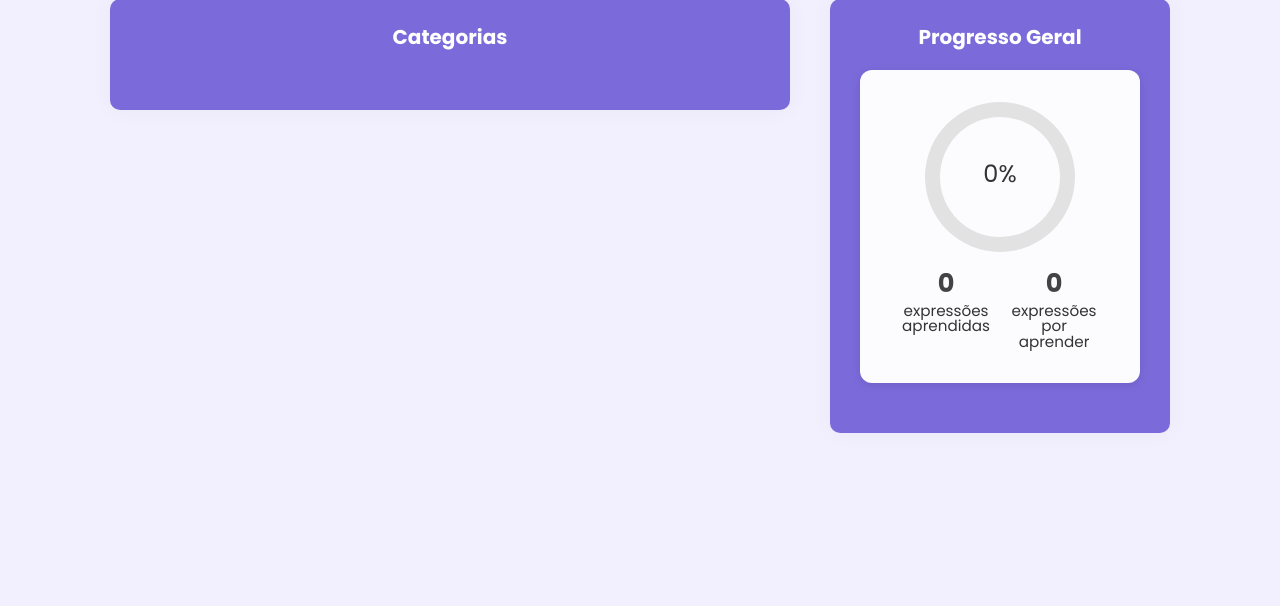
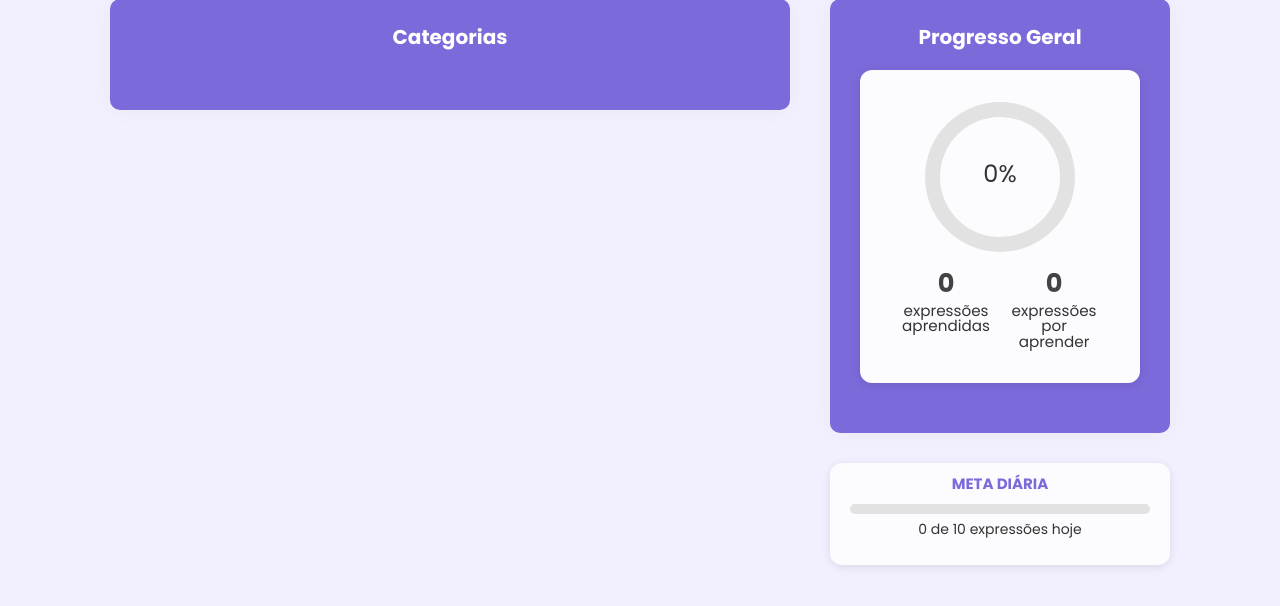
Before and after one commit to aeco24-25/relatorio-da-pap-dvdrlm, a PHP site: page /user/indexuser.php in a window 1280 px wide. Shown: the part 111-717 px from the top of the page. Run offline with PHP 8.4, Linux system fonts and the light colour scheme; the visitor is signed in with stand-in values (Sample User, id 1); data that the repository does not hold is empty.

Commit message:
meta a divar

```diff
--- a/BD/dteaches.sql
+++ b/BD/dteaches.sql
@@ -33,6 +33,7 @@ CREATE TABLE progresso (
     username VARCHAR(20),
     id_expressao INT,
     completo BOOLEAN DEFAULT FALSE,
+    data_conclusao DATETIME DEFAULT NULL,
     PRIMARY KEY (username, id_expressao),
     FOREIGN KEY (username) REFERENCES users(username),
     FOREIGN KEY (id_expressao) REFERENCES expressoes(id_expressao)
--- a/user/css/styleindexuser.css
+++ b/user/css/styleindexuser.css
@@ -244,3 +244,38 @@ border-left: 5px solid #4CAF50 !important;
 .categoria-completa:hover .categoria-titulo {
 color: #66BB6A !important; /* Verde para concluídas */
 }
+.daily-goal {
+margin-top: -10px !important;
+background-color: #fcfcff;
+border-radius: 12px;
+padding: 20px;
+margin: 40px 40px;
+max-width: 800px;
+box-shadow: 0 2px 10px rgba(0,0,0,0.1);
+text-align: center;
+}
+
+.daily-goal h3 {
+color: var(--primary-color);
+margin-bottom: 15px;
+}
+
+.goal-progress {
+height: 10px;
+background-color: #e2e2e2;
+border-radius: 5px;
+margin-bottom: 10px;
+overflow: hidden;
+}
+
+.goal-progress-fill {
+height: 100%;
+background-color: var(--primary-color);
+border-radius: 5px;
+transition: width 0.5s ease;
+}
+
+.goal-text {
+font-size: 14px;
+color: var(--dark-gray);
+}
--- a/user/indexuser.php
+++ b/user/indexuser.php
@@ -10,6 +10,25 @@ $conn = new mysqli('localhost', 'root', '', 'dteaches');
 if ($conn->connect_error) {
     die("Falha na ligação: " . $conn->connect_error);
 }
+
+// META DIÁRIA
+$sql_hoje = "SELECT COUNT(*) as hoje FROM progresso
+            WHERE username = ? AND completo = TRUE
+            AND DATE(data_conclusao) = CURDATE()";
+$stmt_hoje = $conn->prepare($sql_hoje);
+$stmt_hoje->bind_param("s", $_SESSION['username']);
+$stmt_hoje->execute();
+$result_hoje = $stmt_hoje->get_result();
+$hoje_row = $result_hoje->fetch_assoc();
+
+// Garante que não ultrapasse 10
+$completas_hoje = min(10, $hoje_row['hoje']);
+
+// Atualiza a sessão
+$_SESSION['meta_diaria'] = [
+    'data' => date('Y-m-d'),
+    'completas' => $completas_hoje
+];
 
 // Obter categorias
 $sql_categorias = "SELECT id_categoria, titulo FROM categoria ORDER BY id_categoria";
@@ -167,6 +186,16 @@ $categorias_icones = [
                 </div>
               </div>
             </div>
+            <div class="daily-goal">
+                <h3>Meta Diária</h3>
+                <div class="goal-progress">
+                    <div class="goal-progress-fill" style="width: <?= min(100, ($completas_hoje / 10) * 100) ?>%"></div>
+                </div>
+                <div class="goal-text">
+                    <?= $completas_hoje ?> de 10 expressões hoje<br><br>
+                    <?= ($completas_hoje >= 10) ? '🎉 Meta concluída!' : '' ?>
+                </div>
+            </div>
           </div>
 
           <div class="_3MT-S">
```
Also changed, not shown: user/exercicio.php (+31 -9 lines).
